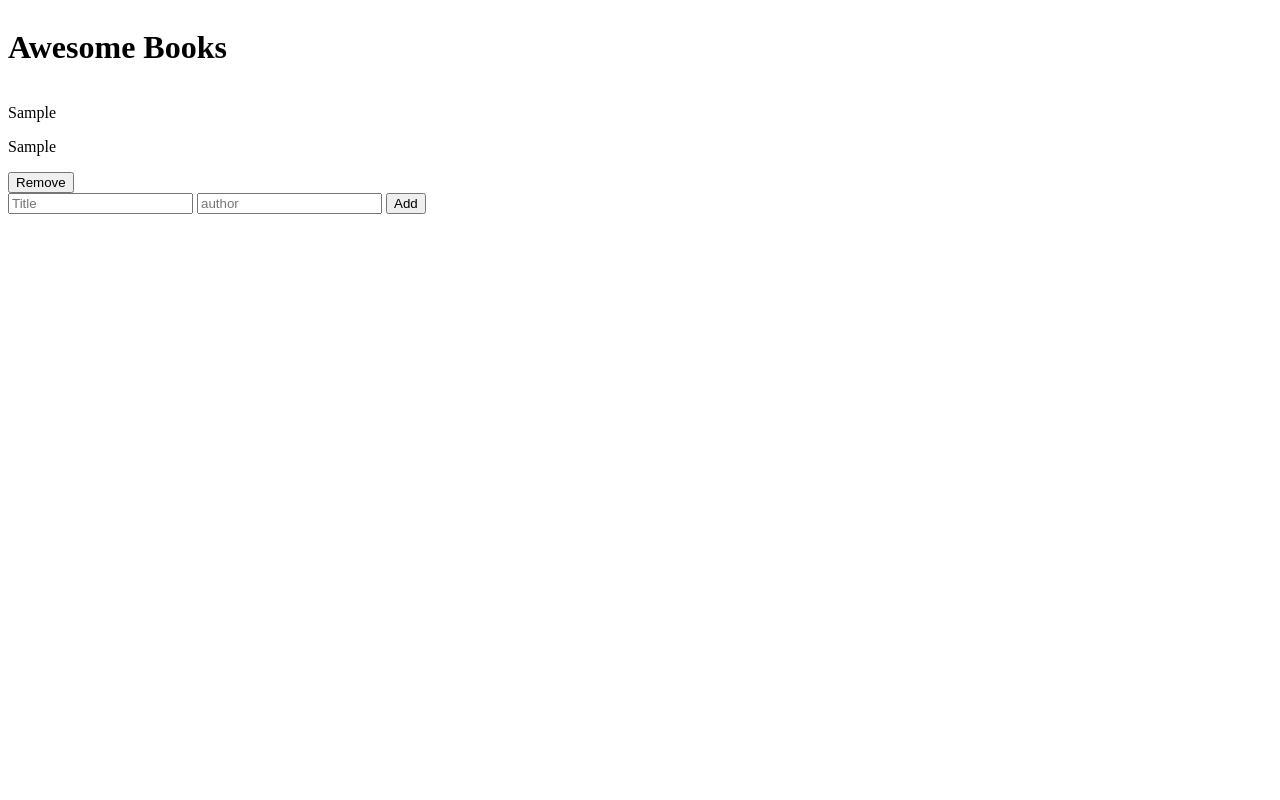
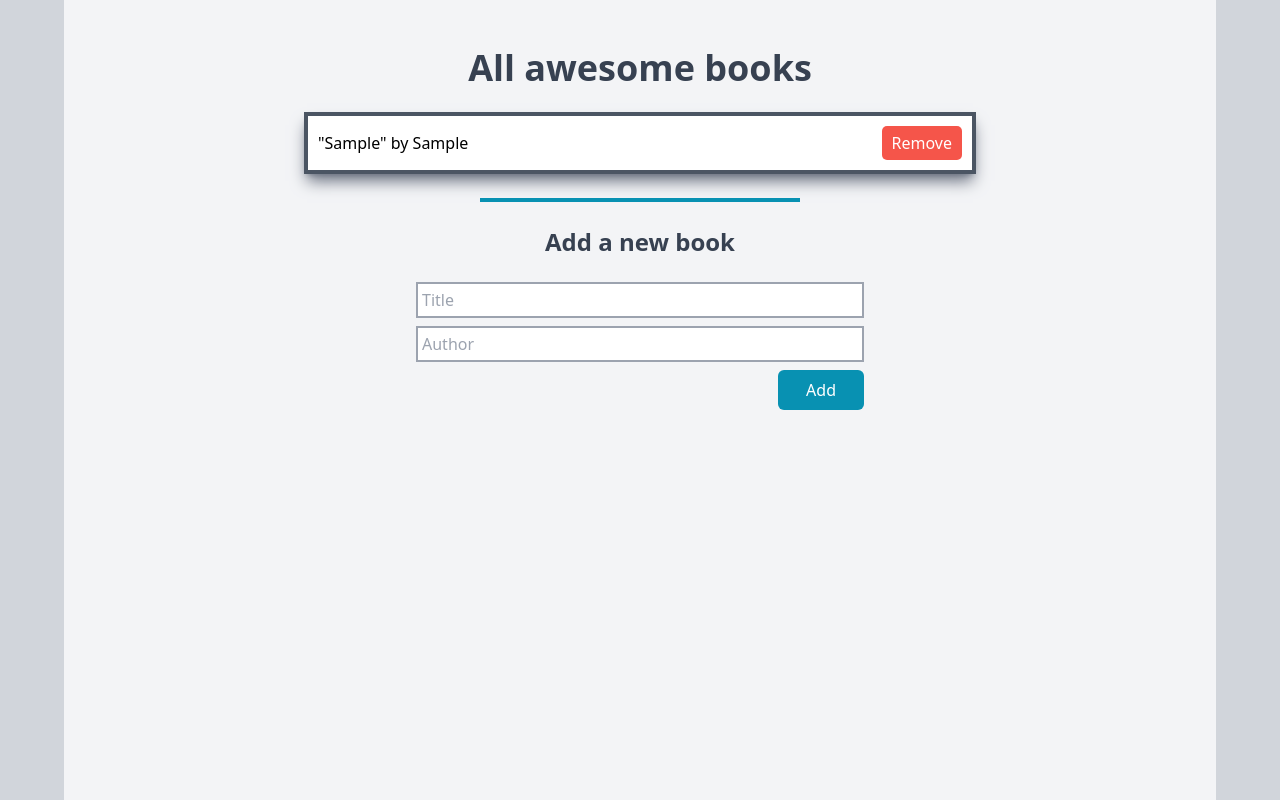
Before and after one commit to mez-chain/awesomeBooks, a website: page index.html in a window 1280 px wide. Both pictures are taken after typing "Sample", "Sample" into the empty fields and a click on the button "Add". Drawn offline with nearby package versions, Linux system fonts and the light colour scheme.

Commit message:
Added css for the page

```diff
--- a/css/main.css
+++ b/css/main.css
@@ -1,4 +1,26 @@
-.container {
+#awesomeList .book {
+  padding: 10px;
+  width: 100%;
   display: flex;
-  flex-direction: column;
+  justify-content: space-between;
+  align-items: center;
 }
+
+#awesomeList .book:nth-child(odd) {
+  background-color: #fff;
+}
+
+#awesomeList .book:nth-child(even) {
+  background-color: #eee;
+}
+
+.removeBtn {
+  background-color: #f5554a;
+  color: #fff;
+  border-radius: 5px;
+  padding: 5px 10px;
+}
+
+.removeBtn:hover {
+  opacity: 0.7;
+}
--- a/index.html
+++ b/index.html
@@ -5,19 +5,50 @@
     <meta name="viewport" content="width=device-width, initial-scale=1.0" />
     <title>Awesome books</title>
     <link rel="stylesheet" href="/css/main.css" />
+    <script src="https://cdn.tailwindcss.com"></script>
   </head>
   <body>
-    <div class="container">
-      <h1>Awesome Books</h1>
+    <div class="bg-gray-300">
+      <div
+        class="flex flex-col max-w-6xl mx-auto items-center p-12 space-y-6 w-full bg-gray-100 min-h-screen"
+      >
+        <h1 class="font-bold text-4xl text-gray-700">All awesome books</h1>
 
-      <!-- List of books -->
-      <div id="awesomeList"></div>
+        <!-- List of books -->
+        <div
+          id="awesomeList"
+          class="max-w-2xl border-4 border-gray-600 shadow-lg shadow-gray-500 w-full"
+        ></div>
 
-      <!-- Add new book -->
-      <div id="addBook">
-        <input type="text" id="title" name="title" placeholder="Title" />
-        <input type="text" id="author" name="author" placeholder="author" />
-        <button id="addButton">Add</button>
+        <!-- Separator Container -->
+        <div class="w-1/3 max-w-xs h-1 bg-cyan-600"></div>
+
+        <!-- Add new book -->
+        <div id="addBook" class="w-3/4 max-w-md flex flex-col">
+          <h2 class="text-2xl font-bold text-gray-700 text-center mb-6">
+            Add a new book
+          </h2>
+          <input
+            type="text"
+            id="title"
+            name="title"
+            placeholder="Title"
+            class="p-1 w-full border-2 border-gray-400"
+          />
+          <input
+            type="text"
+            id="author"
+            name="author"
+            placeholder="Author"
+            class="p-1 mt-2 w-full border-2 border-gray-400"
+          />
+          <button
+            id="addButton"
+            class="self-end px-7 py-2 mt-2 bg-cyan-600 text-white hover:opacity-70 rounded-md"
+          >
+            Add
+          </button>
+        </div>
       </div>
     </div>
 
--- a/js/main.js
+++ b/js/main.js
@@ -45,8 +45,7 @@ function showBooks() {
     const bookItem = document.createElement('div');
     bookItem.classList = 'book';
     bookItem.innerHTML = `
-    <p>${book.title}</p>
-    <p>${book.author}</p>
+    <p>"${book.title}" by ${book.author}</p>
     <button class="removeBtn" onclick="newBookInstance.removeBook(${index})">Remove</button>
     `;
 
```
